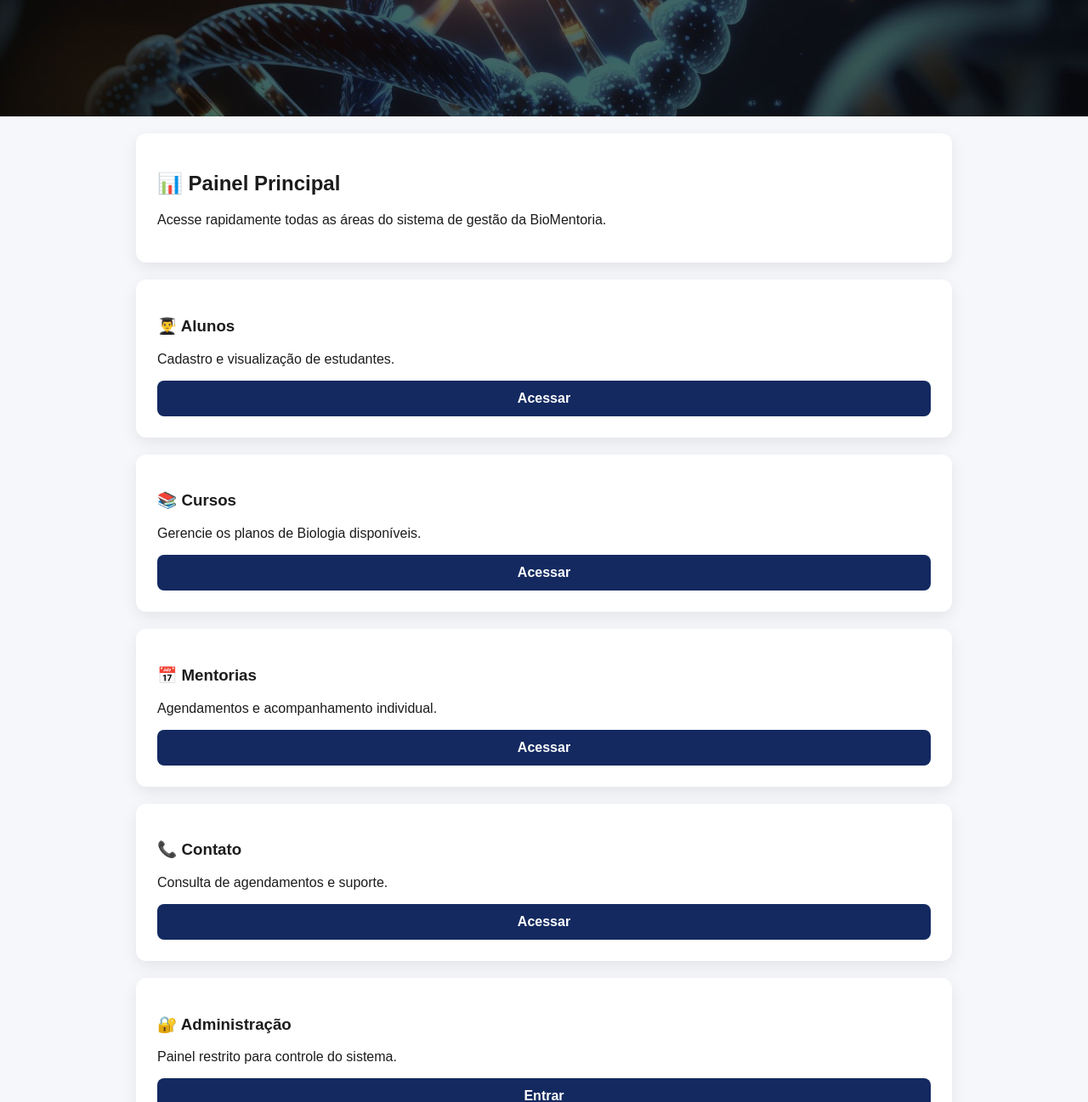
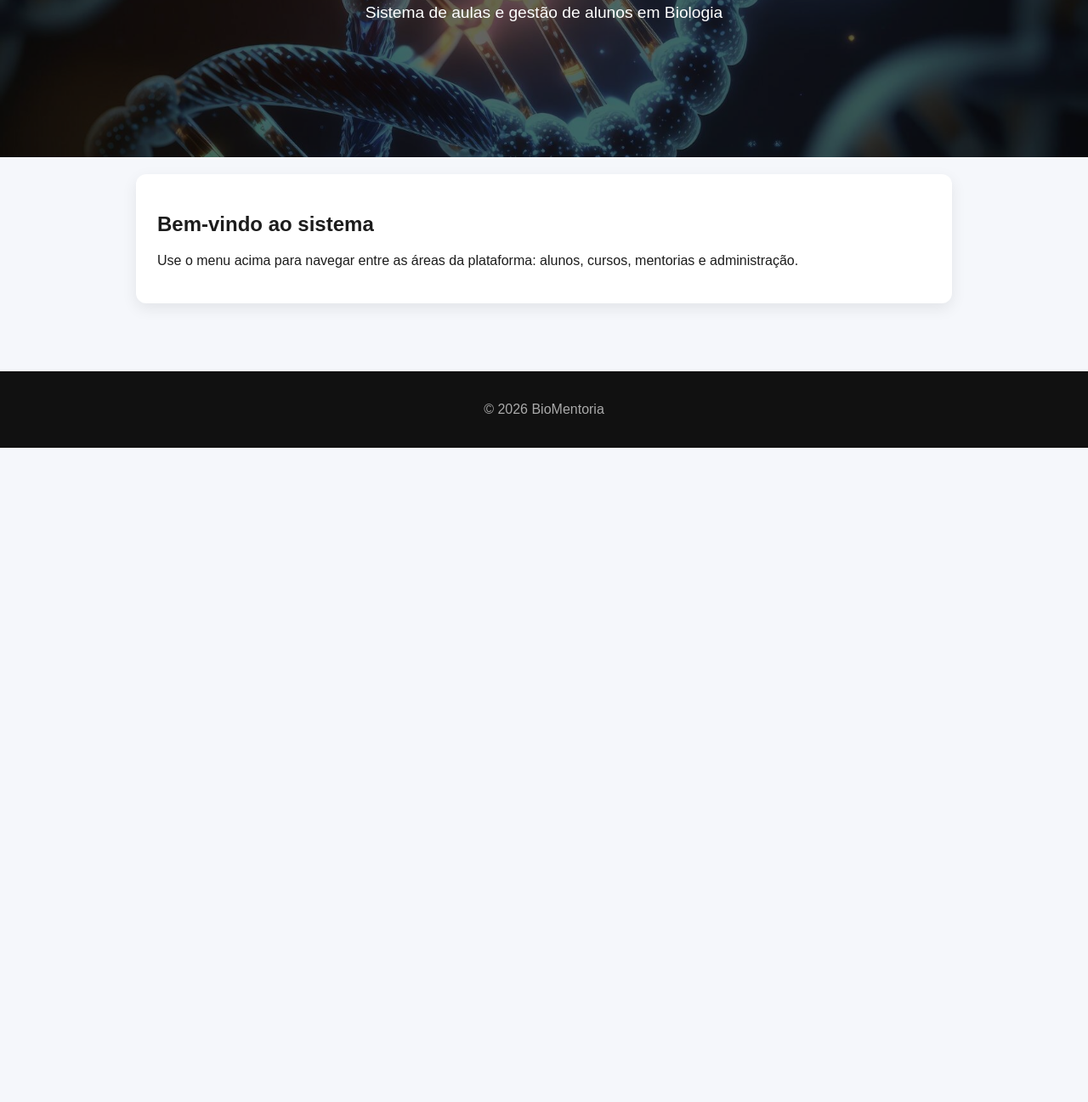
Before and after one commit to luanaschuantes/Aulas-de-biologia-online, a plain HTML site: page index.html in a window 1280 px wide. Shown: the part 258-1555 px from the top of the page at 85% size. After the commit the page ends 800 px from the top, so only its background shows below. Drawn offline with Linux system fonts and the light colour scheme.

Commit message:
Update index.html

```diff
--- a/index.html
+++ b/index.html
@@ -2,66 +2,43 @@
 <html lang="pt-br">
 <head>
     <meta charset="UTF-8">
-    <title>BioMentoria | Dashboard</title>
+    <title>BioMentoria | Sistema</title>
     <link rel="stylesheet" href="estilo.css">
 </head>
 
 <body>
 
+<!-- MENU SUPERIOR -->
+<nav class="menu-topo">
+    <a href="index.html">Início</a>
+    <a href="clientes.html">Alunos</a>
+    <a href="servicos.html">Cursos</a>
+    <a href="agendamentos.html">Mentorias</a>
+    <a href="consulta_agendamentos.html">Contato</a>
+    <a href="admin.html">Admin</a>
+</nav>
+
+<!-- BANNER -->
 <header class="banner">
     <h1>BioMentoria</h1>
-    <p>Dashboard do sistema de aulas e gestão de alunos</p>
+    <p>Sistema de aulas e gestão de alunos em Biologia</p>
 </header>
 
+<!-- CONTEÚDO -->
 <div class="container">
 
-    <!-- INTRO -->
     <div class="card">
-        <h2>📊 Painel Principal</h2>
+        <h2>Bem-vindo ao sistema</h2>
         <p>
-            Acesse rapidamente todas as áreas do sistema de gestão da BioMentoria.
+            Use o menu acima para navegar entre as áreas da plataforma:
+            alunos, cursos, mentorias e administração.
         </p>
-    </div>
-
-    <!-- GRID DE OPÇÕES -->
-    <div class="grid-dashboard">
-
-        <div class="card">
-            <h3>👨‍🎓 Alunos</h3>
-            <p>Cadastro e visualização de estudantes.</p>
-            <a href="clientes.html" class="btn">Acessar</a>
-        </div>
-
-        <div class="card">
-            <h3>📚 Cursos</h3>
-            <p>Gerencie os planos de Biologia disponíveis.</p>
-            <a href="servicos.html" class="btn">Acessar</a>
-        </div>
-
-        <div class="card">
-            <h3>📅 Mentorias</h3>
-            <p>Agendamentos e acompanhamento individual.</p>
-            <a href="agendamentos.html" class="btn">Acessar</a>
-        </div>
-
-        <div class="card">
-            <h3>📞 Contato</h3>
-            <p>Consulta de agendamentos e suporte.</p>
-            <a href="consulta_agendamentos.html" class="btn">Acessar</a>
-        </div>
-
-        <div class="card admin">
-            <h3>🔐 Administração</h3>
-            <p>Painel restrito para controle do sistema.</p>
-            <a href="admin.html" class="btn">Entrar</a>
-        </div>
-
     </div>
 
 </div>
 
 <footer class="rodape">
-    <p>&copy; 2026 BioMentoria - Sistema Educacional</p>
+    <p>&copy; 2026 BioMentoria</p>
 </footer>
 
 </body>
```
